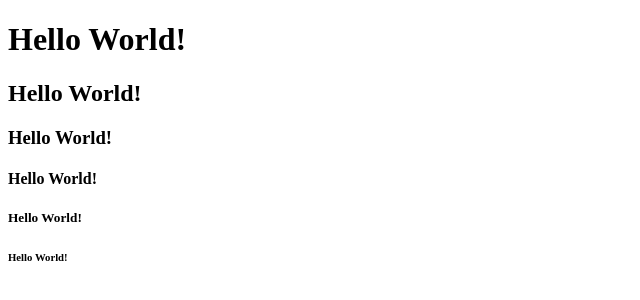
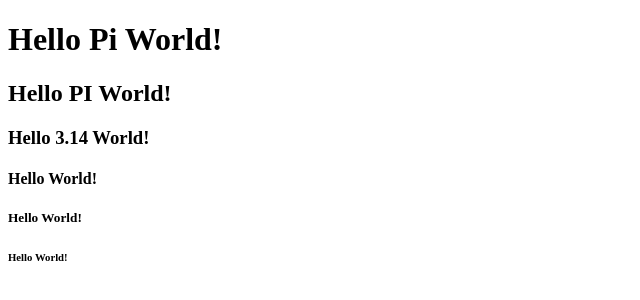
Before and after one commit to pitchaimuthufb/helloworld, a plain HTML site: page index.html in a window 1280 px wide. Shown: the whole page, without its empty margins (0-640 px from the left). Drawn offline with Linux system fonts and the light colour scheme.

Commit message:
Update index.html

```diff
--- a/index.html
+++ b/index.html
@@ -8,9 +8,9 @@
 	</head>
 
 	<body>
-		<h1>Hello World!</h1>
-		<h2>Hello World!</h2>
-		<h3>Hello World!</h3>
+		<h1>Hello Pi World!</h1>
+		<h2>Hello PI World!</h2>
+		<h3>Hello 3.14 World!</h3>
 		<h4>Hello World!</h4>
 		<h5>Hello World!</h5>
 		<h6>Hello World!</h6>
```
